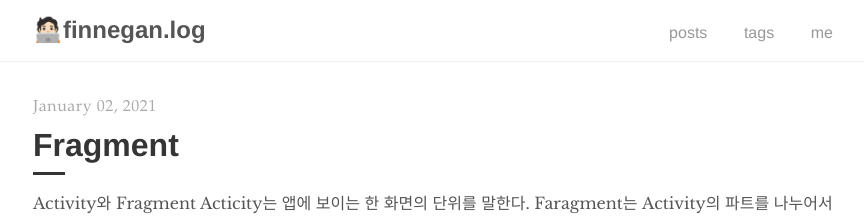
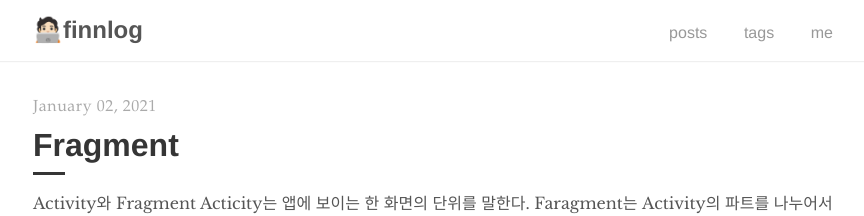
Before and after one commit to Leegaramm/Leegaramm-github.io, a Jekyll site: the page built from index.html, in a window 1280 px wide. Shown: the top 216 px of the page, without its empty margins (207-1071 px from the left). Built offline with Jekyll 4.4.1, drawn with Linux system fonts in a browser that asks for light colours; the list of posts is cut into pages by our own code.

Commit message:
Update _config.yml

```diff
--- a/_config.yml
+++ b/_config.yml
@@ -1,5 +1,5 @@
 # Site settings
-title:          🧑🏻‍💻finnegan.log
+title:          🧑🏻‍💻finnlog
 description:    "I solemnly swear that I'm up to no good."
 baseurl:        ""
 url:            "https://gaaraam.github.io"
```
